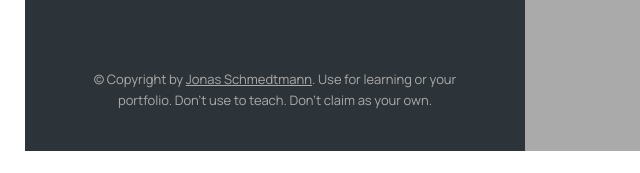
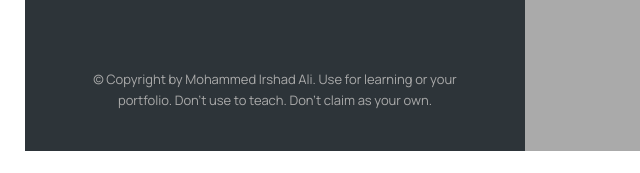
Before and after one commit to mdirshadalik4n/mapty, a plain HTML site: page index.html in a window 1280 px wide. Shown: the part 624-797 px from the top of the page, 0-640 px from the left. Drawn offline with nearby package versions, Linux system fonts and the light colour scheme.

Commit message:
Update index.html

```diff
--- a/index.html
+++ b/index.html
@@ -104,7 +104,7 @@
 
     <p class="copyright">
       &copy; Copyright by
-      <a class="twitter-link" target="_blank" href="https://twitter.com/jonasschmedtman">Jonas Schmedtmann</a>. Use for
+      <a class="twitter-link" target="_blank" >Mohammed Irshad Ali</a>. Use for
       learning or your portfolio. Don't use to teach. Don't claim
       as your own.
     </p>
```
